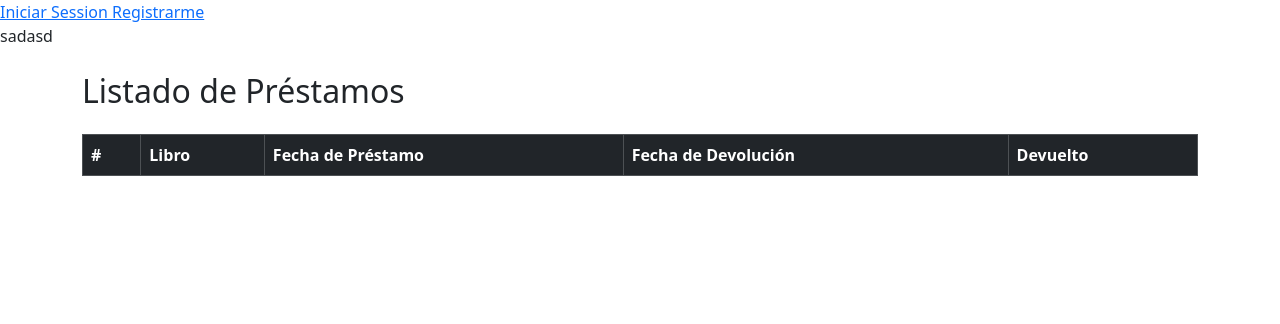
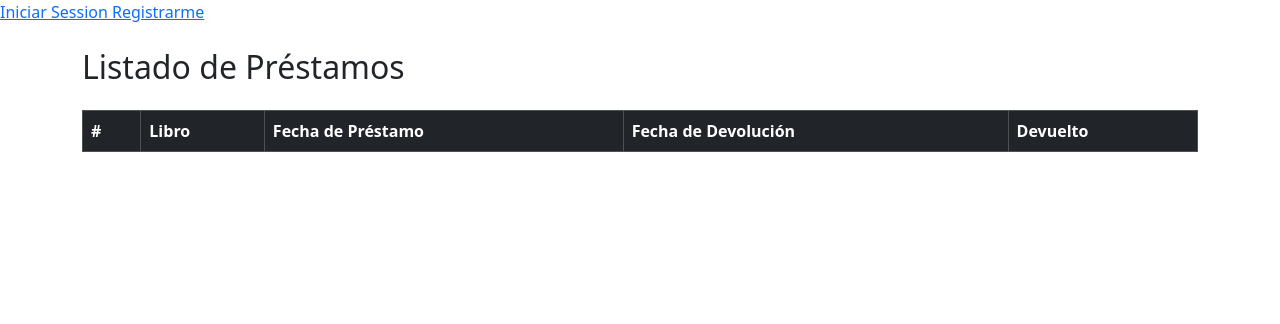
Before and after one commit to AllisonVelasquez/PRACTICASERVIDOR, a PHP site: template view/misPrestamos.php in a window 1280 px wide. Shown: the top 324 px of the page. Run offline with PHP 8.4, Linux system fonts and the light colour scheme; the template is opened without the code that fills it, so the values that code supplies are empty.

Commit message:
casi estan las vistas :)

```diff
--- a/view/misPrestamos.php
+++ b/view/misPrestamos.php
@@ -2,7 +2,6 @@
 // Ejemplo de datos en $prestamos
 /* $prestamos =Checkout::getAll();
  */
-echo('sadasd');
 ?>
 
 <div class="container my-4">
```
